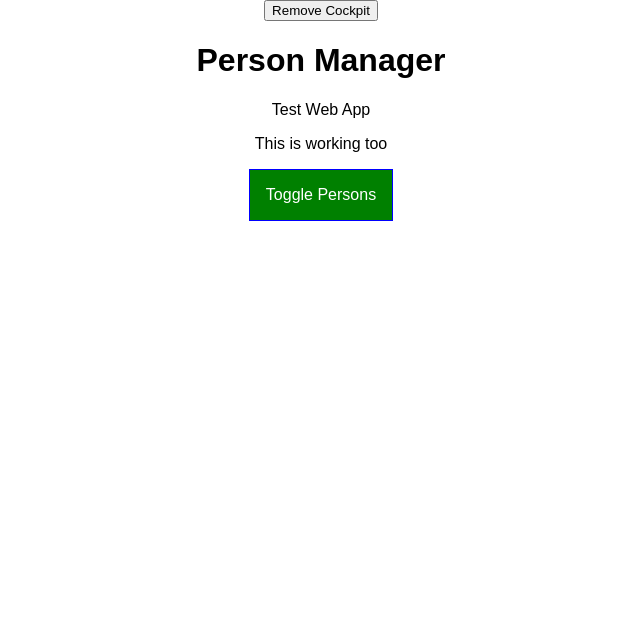
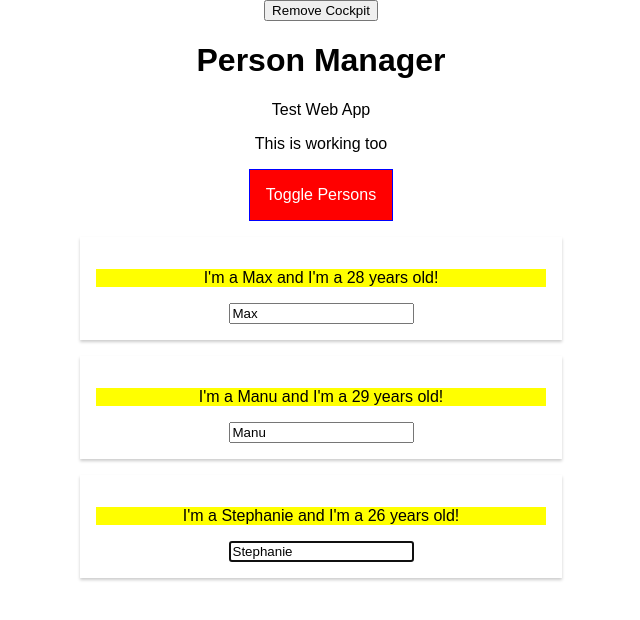
Before and after one commit to ammein/my-react-app, a React app: page / in a window 1280 px wide. Shown: the top 620 px of the page, without its empty margins (319-959 px from the left). Built offline with nearby package versions, Linux system fonts and the light colour scheme.

Commit message:
Later sambung

```diff
--- a/package.json
+++ b/package.json
@@ -34,6 +34,7 @@
     "postcss-flexbugs-fixes": "3.2.0",
     "postcss-loader": "2.0.8",
     "promise": "8.0.1",
+    "prop-types": "^15.7.2",
     "radium": "^0.25.1",
     "raf": "3.4.0",
     "react": "^16.8.4",
--- a/src/HOC/WithClass.js
+++ b/src/HOC/WithClass.js
@@ -1,9 +1,21 @@
 import React from 'react';
 
-const withClass = props => (
-    <div className={props.classes}>
-        {props.children}
-    </div>
-);
+// MUST Start with Capital letter because it will actually be a
+// reference to a component.
+// The second argument can be anything you want !
+const withClass = (WrappedComponent , className) => {
+    // return another function components
+    return props => (
+        <div className={className}>
+            {
+                // It pulls out all the properties
+                // and distributes them as new key-value pairs
+                // you can do this but its not dynamic :
+                // <WrappedComponent props={props}/>
+            }
+            <WrappedComponent {...props}/>
+        </div>
+    );
+}
 
 export default withClass;
--- a/src/components/Cockpit/Cockpit.js
+++ b/src/components/Cockpit/Cockpit.js
@@ -1,7 +1,10 @@
-import React , { useEffect } from 'react';
+import React , { useEffect , useRef } from 'react';
 import Classes from './Cockpit.less';
 
 const cockpit = (props) => {
+
+    const toggleBtnRef = useRef();
+
     // useEffect here
     useEffect(() => {
       console.log("[Cockpit.js] useEffect");
@@ -9,6 +12,9 @@ const cockpit = (props) => {
       const timer = setTimeout(() => {
           alert('Saved data to cloud !');
       }, 1000);
+
+      // After all DOM mount just like `componentDidMount`
+        toggleBtnRef.current.click();
 
       // Clean up work
       return () =>{
@@ -33,12 +39,14 @@ const cockpit = (props) => {
         classes.push("bold");
     }
 
+
     return (
         <div className={Classes.Cockpit}>
             <h1>{props.title}</h1>
             <p>Test Web App</p>
             <p className={classes.join(" ")}>This is working too</p>
             <button
+                ref={toggleBtnRef}
                 className={btnClass}
                 onClick={props.clicked}>Toggle Persons</button>
         </div>
--- a/src/components/Persons/Person/Person.js
+++ b/src/components/Persons/Person/Person.js
@@ -2,19 +2,41 @@ import React , { Component } from "react";
 import PersonCSS from './Person.css';
 import TEST from './test.less';
 import Aux from '../../../HOC/Auxiliary';
+import withClass from '../../../HOC/withClass';
+import PropTypes from 'prop-types';
 
 class person extends Component {
+
+    constructor(props) {
+        super(props)
+        // It given whatever ref gave to this.inputElement
+        this.inputElement = React.createRef();
+    }
+
+    componentDidMount(){
+        this.inputElement.current.focus();
+    }
+
     render(){
         console.log("[Person.js] rendering...");
         return(
             <Aux>
-                <div className={PersonCSS.Person}>
                     <p className={TEST["bgYellow"]} onClick={this.props.click}>I'm a {this.props.name} and I'm a {this.props.age} years old!</p>
                     <p>{this.props.children}</p>
-                    <input type="text" onChange={this.props.changed} value={this.props.name} />
-                </div>
+                    <input
+                        ref={this.inputElement}
+                        type="text"
+                        onChange={this.props.changed}
+                        value={this.props.name} />
             </Aux>);
     }
 }
 
-export default person;
+person.propTypes = {
+    click : PropTypes.func, // For a function
+    name : PropTypes.string, // String
+    age : PropTypes.number, // Number
+    changed : PropTypes.func
+};
+
+export default withClass(person , PersonCSS.Person);
--- a/src/containers/App.js
+++ b/src/containers/App.js
@@ -2,7 +2,8 @@ import React, { Component } from 'react';
 import Classes from './App.css';
 import Persons from '../components/Persons/Persons.js';
 import Cockpit from '../components/Cockpit/Cockpit.js';
-import WithClass from '../HOC/WithClass';
+import withClass from '../HOC/withClass';
+import Aux from '../HOC/Auxiliary';
 
 class App extends Component {
 
@@ -17,7 +18,8 @@ class App extends Component {
       ],
       otherState: "some other value",
       showPersons: false,
-      showCockpit : true
+      showCockpit : true,
+      changeCounter : 0
     }
   }
 
@@ -79,8 +81,13 @@ class App extends Component {
     // Update person into new array copy
     persons[personIndex] = person;
 
-    // Use Set State normally
-    this.setState({persons : persons});
+    // Use Set State Anonymous function to successfull update state
+    this.setState( (prevState , props) => {
+      return {
+        persons: persons,
+        changeCounter: prevState.changeCounter + 1
+      }
+    });
   }
 
   render () {
@@ -103,7 +110,7 @@ class App extends Component {
     }
 
     return (
-      <WithClass classes={Classes.App}>
+      <Aux>
         <button onClick={() => {
           this.setState({
             showCockpit : false
@@ -118,9 +125,9 @@ class App extends Component {
           clicked={this.togglePersonsHandler}/> : null
         }
         {persons}
-      </WithClass>
+      </Aux>
     );
   }
 }
 
-export default App;
+export default withClass(App , Classes.App);
```
